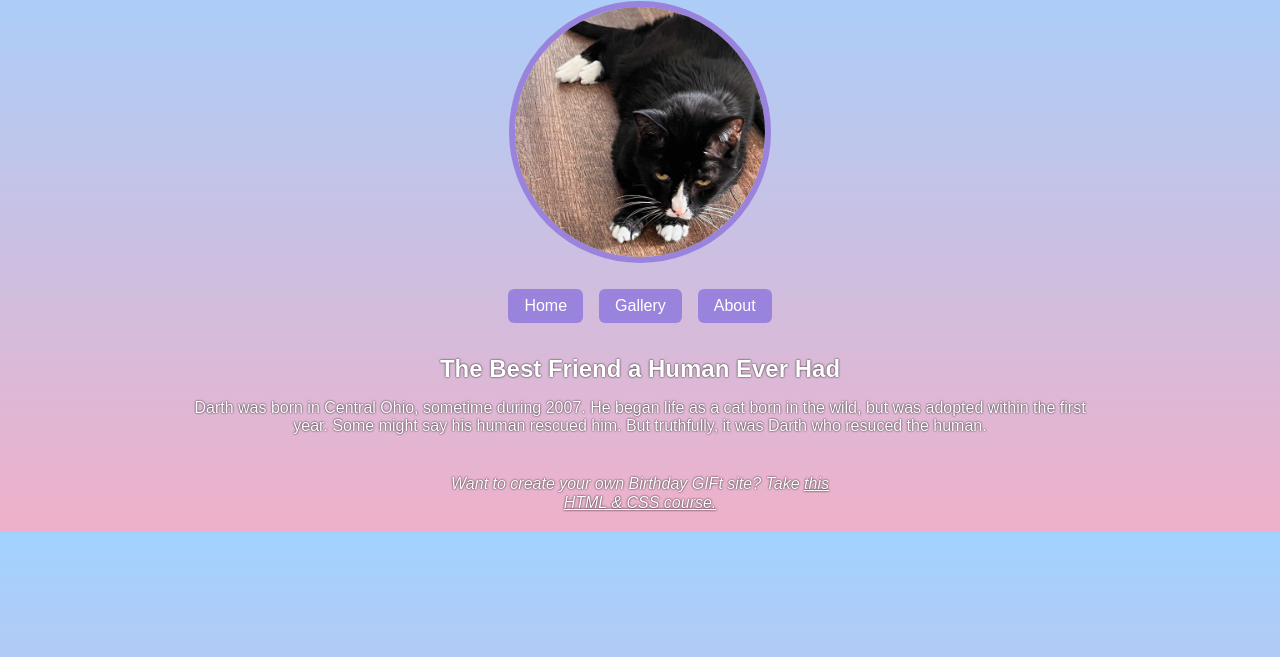
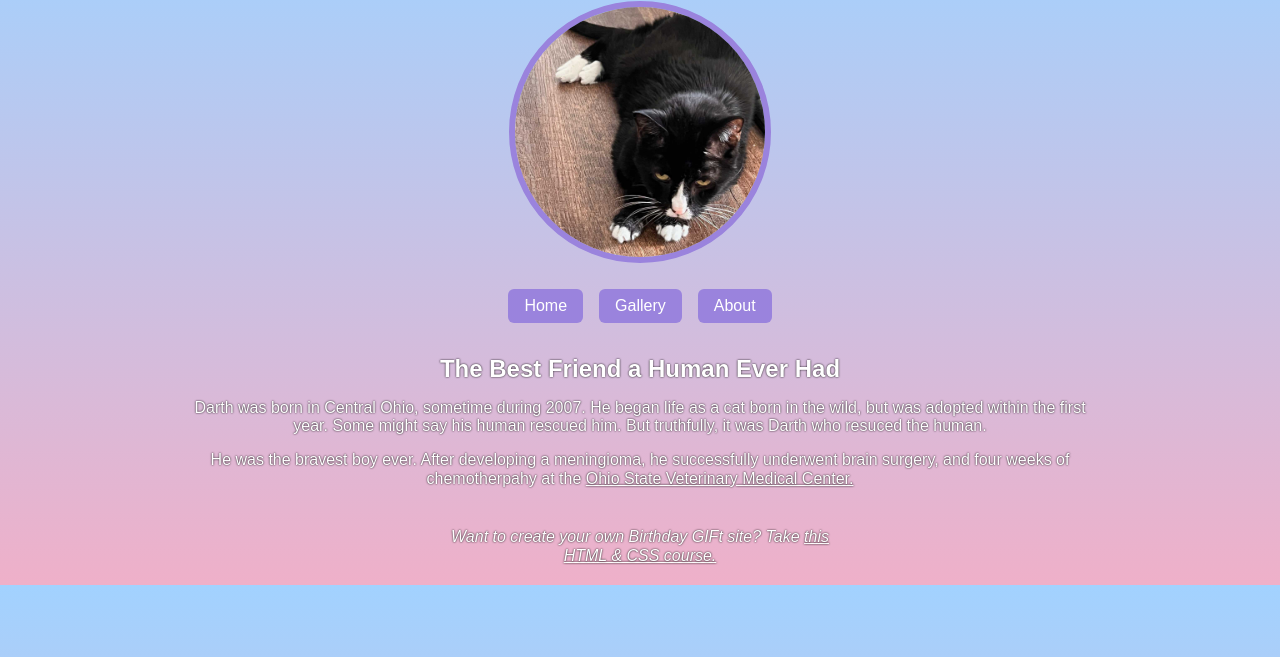
Before and after one commit to CodeAllNightNDay/birthday-gift-site, a plain HTML site: page about.html in a window 1280 px wide. Shown: the part 79-736 px from the top of the page. Drawn offline with nearby package versions, Linux system fonts and the light colour scheme; a web font is replaced by a local one.

Commit message:
Updated about page

```diff
--- a/about.html
+++ b/about.html
@@ -37,6 +37,13 @@
             wild, but was adopted within the first year. Some might say his human rescued him. But
             truthfully, it was Darth who resuced the human.
           </p>
+          <p>
+            He was the bravest boy ever. After developing a meningioma, he successfully underwent
+            brain surgery, and four weeks of chemotherpahy at the
+            <a href="https://vmc.vet.osu.edu/" target="_blank"
+              >Ohio State Veterinary Medical Center.</a
+            >
+          </p>
         </article>
       </section>
     </main>
```
Also changed, not shown: index.html (+1 -1 lines).
